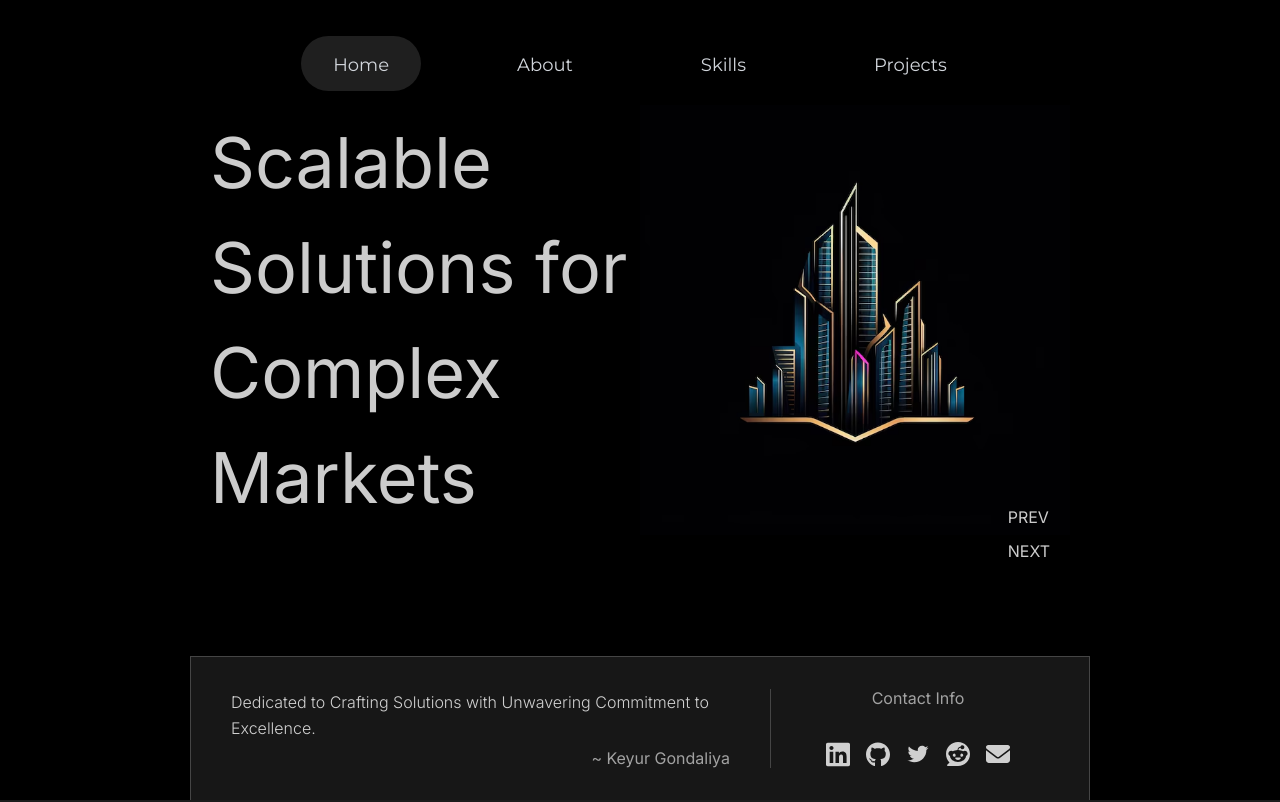
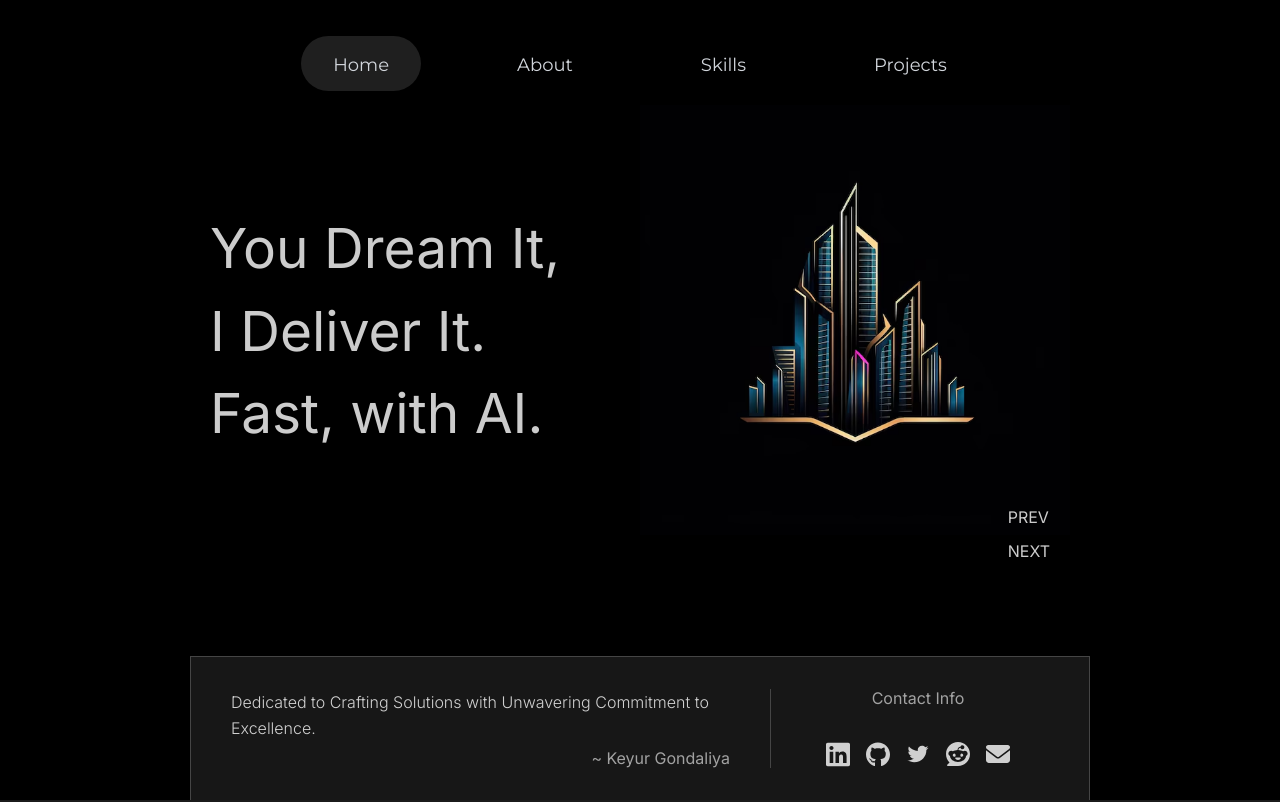
Before and after one commit to Keyur-Gondaliya/portfolio, a Next.js app: page / in a window 1280 px wide. Shown: the top 802 px of the page. Built offline with nearby package versions, Linux system fonts and the light colour scheme; a web font is replaced by a local one.

Commit message:
Doc : Content change to Hero section

```diff
--- a/src/Sections/HeroSection.tsx
+++ b/src/Sections/HeroSection.tsx
@@ -94,11 +94,13 @@ interface Page {
     min: string;
     max: string;
   };
+  heading: string;
 }
 
 const list: Page[] = [
   {
-    title: "Scalable Solutions for Complex Markets",
+    title: "You Dream It,<br/> I Deliver It.<br/> Fast, with AI.",
+    heading: "",
     triangle: "/building.avif",
     bgColor: "bg-gradient-to-b from-gray-900 to-gray-700",
     imageSrc: "/bg.png",
@@ -108,7 +110,8 @@ const list: Page[] = [
     },
   },
   {
-    title: "AI-Powered Systems with Langchain",
+    title: "AI Agents,<br/> RAG, LLMs, <br/>Real-Time AI.",
+    heading: "Focused on",
     triangle: "/building1.avif",
     bgColor: "bg-gradient-to-b from-gray-900 to-gray-700",
     imageSrc: "/bg.png",
@@ -117,24 +120,27 @@ const list: Page[] = [
       max: "#57D1EF",
     },
   },
+
   {
-    title: "Streamlining Inventory & Restaurant Tech",
+    title: "Secure,<br/> Scalable,<br/> Micro/Monolith.",
+    heading: "Backend that's",
+    triangle: "/building3.avif",
+    bgColor: "bg-gradient-to-b from-gray-900 to-gray-700",
+    imageSrc: "/bg.png",
+    color: {
+      min: "#FDD6BD",
+      max: "#F9A3AA",
+    },
+  },
+  {
+    title: "Responsive,<br/> User Friendly,<br/> SEO Optimized.",
+    heading: "Frontend that's",
     triangle: "/building2.avif",
     bgColor: "bg-gradient-to-b from-gray-900 to-gray-700",
     imageSrc: "/bg.png",
     color: {
       min: "#AC32E4",
       max: "#7C19F1",
-    },
-  },
-  {
-    title: "Smart Infrastructure for Real Estate",
-    triangle: "/building3.avif",
-    bgColor: "bg-gradient-to-b from-gray-900 to-gray-700",
-    imageSrc: "/bg.png",
-    color: {
-      min: "#FDD6BD",
-      max: "#F9A3AA",
     },
   },
 ];
@@ -259,7 +265,7 @@ const HeroSection: React.FC = () => {
   }, [currentPageIndex, showPage]);
 
   useEffect(() => {
-    const interval = setInterval(nextPage, 7000);
+    const interval = setInterval(nextPage, 700000);
     return () => clearInterval(interval);
   }, [nextPage]);
 
@@ -309,14 +315,14 @@ const HeroSection: React.FC = () => {
     <section id="home" className="bg-black ">
       <div
         ref={ref}
-        className="w-full h-screen max-container md:padding-x flex justify-center "
+        className="w-full h-[calc(100dvh)] max-container md:padding-x flex justify-center "
       >
         {list.map((page, index) => (
           <div
             key={index}
             className={`page  ${
               index === currentPageIndex ? "active" : ""
-            } h-full flex md:flex-col items-center  lg:max-w-[900px]`}
+            } h-full flex md:flex-col items-center  lg:max-w-[900px] w-full`}
           >
             <div className="flex flex-col-reverse md:flex-row  content-container h-[80%] p-5">
               <div className="relative md:hidden left-0 flex-col justify-end w-full">
@@ -372,9 +378,14 @@ const HeroSection: React.FC = () => {
                 </div>
               </div>
               <div className="content w-full md:w-1/2">
-                <h1 className="text-white-400 text-left text-[clamp(25px,8vw,70px)]">
-                  {page.title}
-                </h1>
+                <div className="text-white/60 text-sm md:text-lg">
+                  {page.heading}
+                  <br />
+                </div>
+                <h1
+                  className="text-white-400 text-left text-[clamp(25px,8vw,40px)] md:text-[clamp(25px,8vw,40px)] lg:text-[clamp(25px,8vw,55px)]"
+                  dangerouslySetInnerHTML={{ __html: page.title }}
+                ></h1>
               </div>
 
               <div className="tri-container w-full md:w-1/2">
@@ -389,8 +400,8 @@ const HeroSection: React.FC = () => {
               </div>
               <div className="hidden md:flex absolute left-0 h-full  flex-col justify-evenly  w-full p-5">
                 <div></div>
-                <div></div>
-                <div></div>
+                <div className="hidden lg:block"></div>
+                <div className="hidden lg:block"></div>
 
                 <div className="flex justify-between items-center w-full  mt-4">
                   <div className="flex justify-between action-btn">
```
